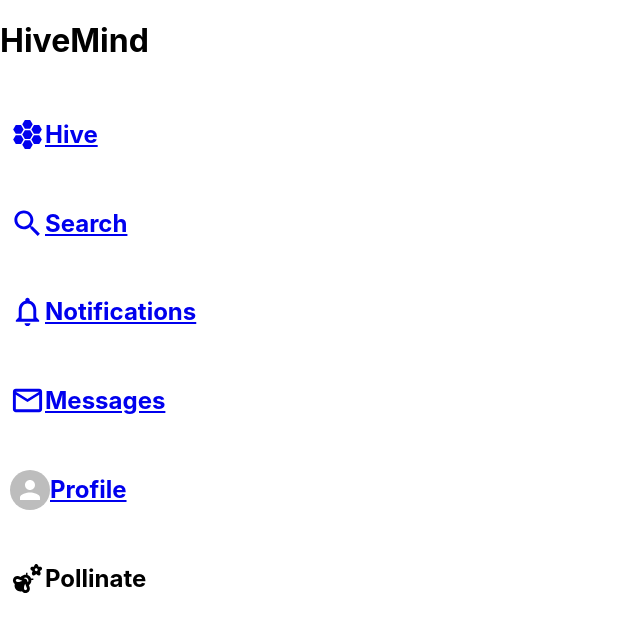
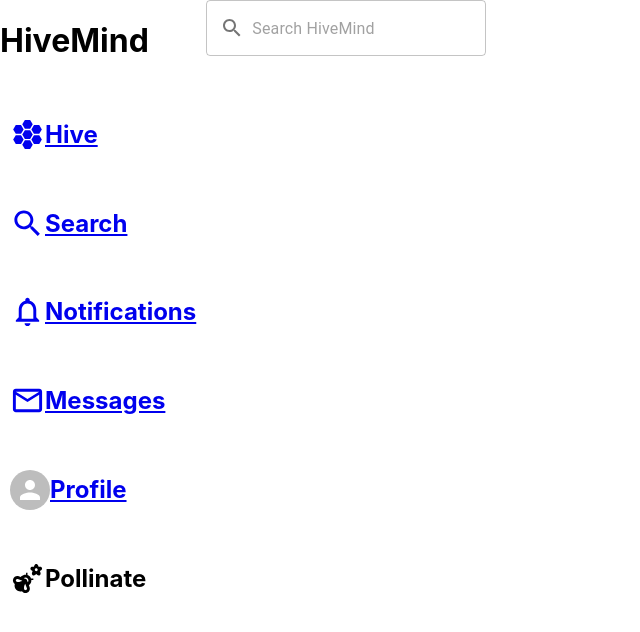
Before and after one commit to jck510/HiveMind, a React (Create React App) app: page /search in a window 1280 px wide. Shown: the top 632 px of the page, without its empty margins (0-640 px from the left). Built offline with nearby package versions, Linux system fonts and the light colour scheme.

Commit message:
Completed the routes and added components to search section

```diff
--- a/src/App.js
+++ b/src/App.js
@@ -5,6 +5,8 @@ import { Routes, Route } from 'react-router-dom'
 import Home from "./components/Home";
 import ProfilePage from "./components/ProfilePage";
 import NotificationsPage from "./components/NotificationsPage";
+import SearchPage from "./components/SearchPage";
+import MessagesPage from "./components/MessagesPage";
 
 
 function App() {
@@ -16,8 +18,10 @@ function App() {
       {/* Routing */}
       <Routes>
         <Route exact path="/hive" element={<Home />}/>
+        <Route exact path="/search" element={<SearchPage />}/>
         <Route exact path="/profile/:username" element={<ProfilePage />}/>
         <Route exact path='/notifications' element={<NotificationsPage />} />
+        <Route exact path="/messages" element={<MessagesPage />}/>
       </Routes>
 
     </div>
--- /dev/null
+++ b/src/components/MessagesPage.js
@@ -0,0 +1,9 @@
+import React from 'react'
+
+const MessagesPage = () => {
+  return (
+    <div>MessagesPage</div>
+  )
+}
+
+export default MessagesPage
--- /dev/null
+++ b/src/components/SearchPage.js
@@ -0,0 +1,26 @@
+import { KeyboardBackspace, Search } from '@mui/icons-material'
+import { InputAdornment, TextField, Tooltip } from '@mui/material'
+import React from 'react'
+
+const SearchPage = () => {
+  return (
+    <div className='search-page-div'>
+        <div className='search-page-header-div'>
+
+            {/* <Tooltip title='Back'><KeyboardBackspace /></Tooltip> */}
+            <TextField placeholder='Search HiveMind' InputProps={{
+                startAdornment: (
+                    <InputAdornment position='start'>
+                        <Search />
+                    </InputAdornment>
+                ),
+            }}
+            variant='outlined'/>
+
+        </div>
+
+    </div>
+  )
+}
+
+export default SearchPage
```
